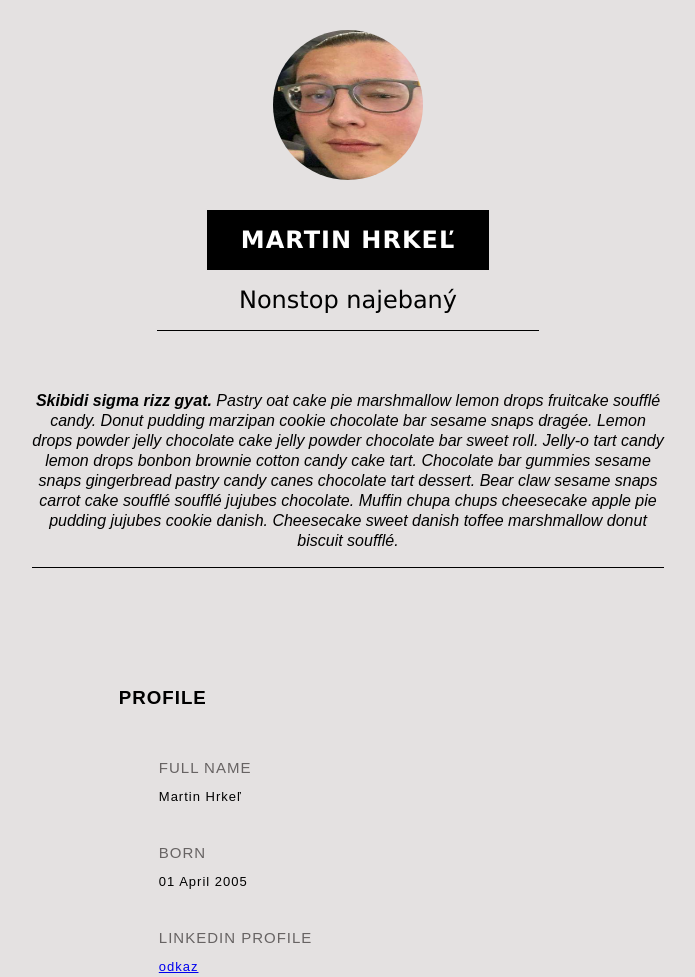
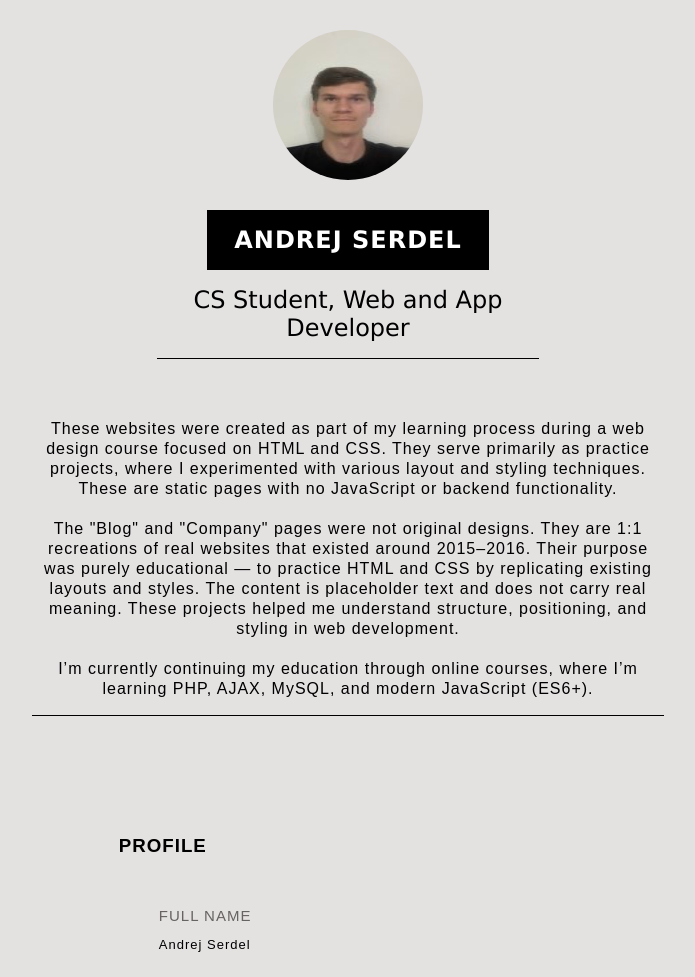
Before and after one commit to Andrejs15/andrejs15.github.io, a website built with webpack: page index.html in a window 1280 px wide. Shown: the top 977 px of the page, without its empty margins (292-987 px from the left). Built offline with nearby package versions, Linux system fonts and the light colour scheme.

Commit message:
Add files via upload

```diff
--- a/css/style.css
+++ b/css/style.css
@@ -69,10 +69,9 @@ dfn {
 #popisok {
   margin: 60px 25% 100px 25%;
   text-align: center;
-  font-style: italic;
   line-height: 20px;
   padding-bottom: 16px;
-
+  letter-spacing: 1px;
 }
 
 .text {
--- a/index.html
+++ b/index.html
@@ -9,24 +9,29 @@
 
 <body>
 <div class="center">
-  <img src="img/hrkel.jpg" alt="">
-  <h1 class="capslock">Martin Hrkeľ</h1>
-  <h2 class = "ohranicenie">Nonstop najebaný</h2>
+  <img src="img/ft.jpg" alt="">
+  <h1 class="capslock">Andrej Serdel</h1>
+  <h2 class = "ohranicenie">CS Student, Web and App Developer</h2>
 
 </div>
 <p id="popisok" class="ohranicenie">
-  <strong>Skibidi sigma rizz gyat.</strong>
-  Pastry oat cake pie marshmallow lemon drops fruitcake soufflé candy. Donut pudding marzipan cookie chocolate bar
-  sesame snaps dragée. Lemon drops powder jelly chocolate cake jelly powder chocolate bar sweet roll. Jelly-o tart candy
-  lemon drops bonbon brownie cotton candy cake tart. Chocolate bar gummies sesame snaps gingerbread pastry candy canes
-  chocolate tart dessert. Bear claw sesame snaps carrot cake soufflé soufflé jujubes chocolate. Muffin chupa chups
-  cheesecake apple pie pudding jujubes cookie danish. Cheesecake sweet danish toffee marshmallow donut biscuit soufflé.
+  These websites were created as part of my learning process during a web design course focused on HTML and CSS. They serve primarily as practice projects, where I experimented with various layout and styling techniques.
+
+These are static pages with no JavaScript or backend functionality.<br> <br>
+
+The "Blog" and "Company" pages were not original designs. They are 1:1 recreations of real websites that existed around 2015–2016.
+Their purpose was purely educational — to practice HTML and CSS by replicating existing layouts and styles.
+The content is placeholder text and does not carry real meaning.
+
+These projects helped me understand structure, positioning, and styling in web development.<br> <br>
+
+I’m currently continuing my education through online courses, where I’m learning PHP, AJAX, MySQL, and modern JavaScript (ES6+).
 </p>
 <section class ="float container">
   <h3 class=capslock>Profile</h3>
   <ul class="capslock" >
     <li>Full name
-      <p class="text">Martin Hrkeľ</p>
+      <p class="text">Andrej Serdel</p>
     </li>
     <li>
       Born
@@ -48,7 +53,7 @@
         <dfn> 2020 - 2024</dfn>
       </p>
     </li>
-    <li>University
+    <li>University of Žilina
       <p class="text">
         Faculty of Management Science and Informatics
 
```
